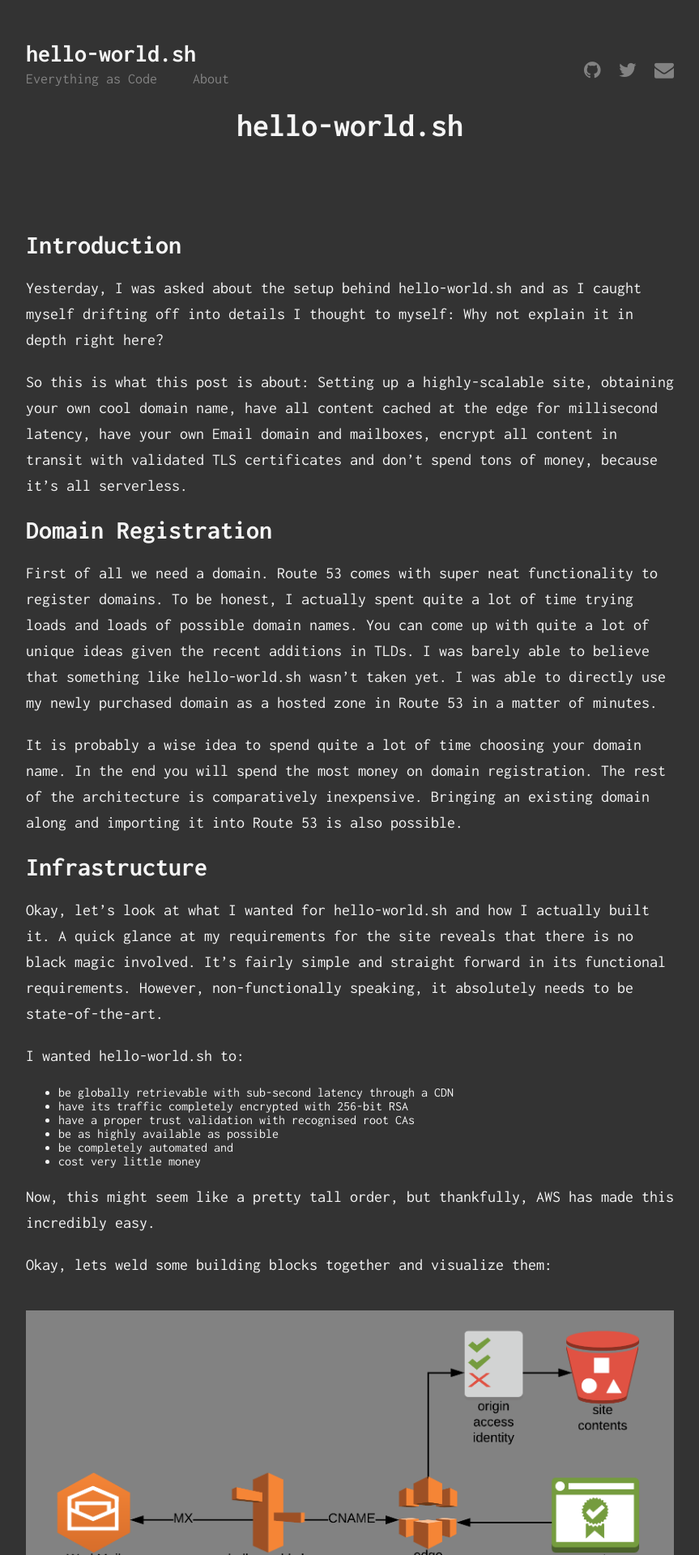
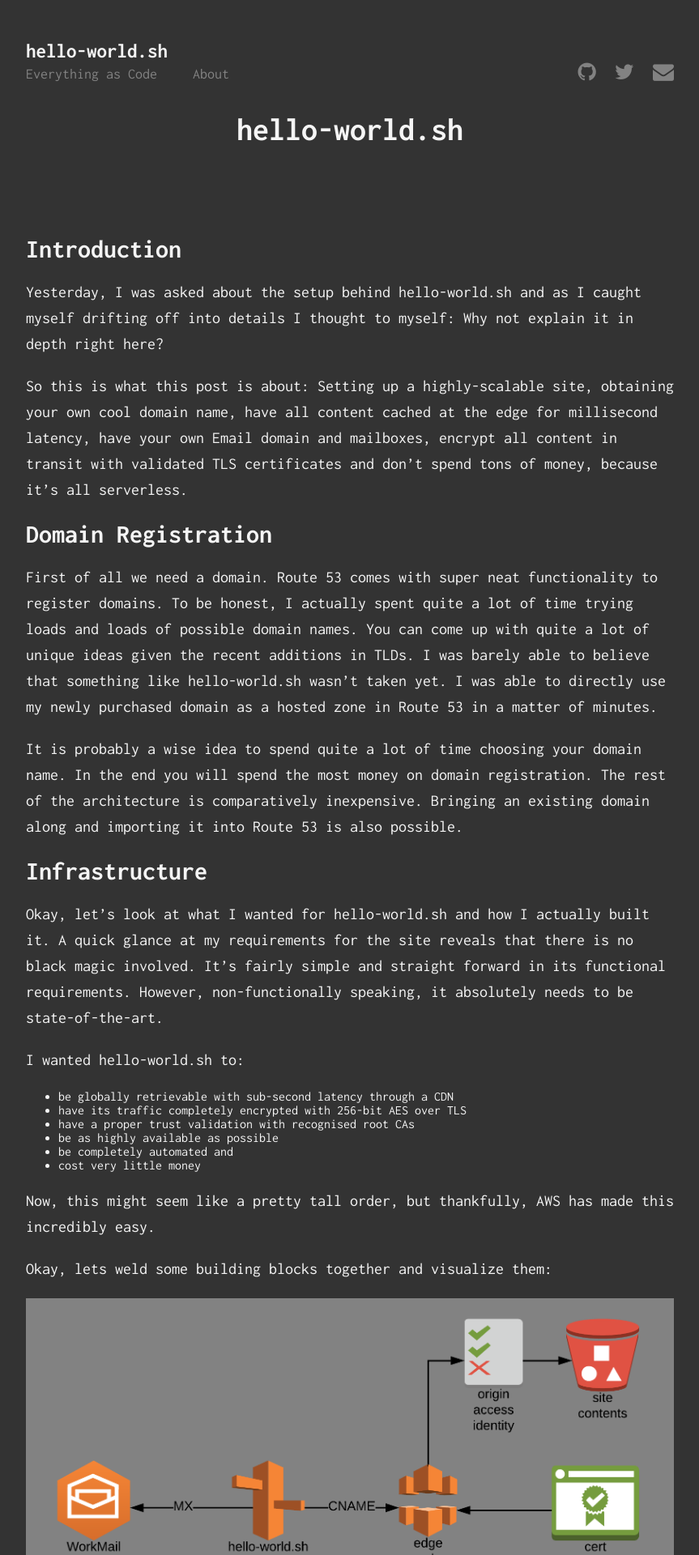
Before and after one commit to helloworlddan/hello-world.sh, a Jekyll site: the page built from site/_posts/2018-08-12-hello-world.sh.markdown, in a window 1280 px wide. Shown: the top 1920 px of the page at 81% size, without its empty margins (208-1071 px from the left). Built offline with Jekyll 4.4.1, drawn with Linux system fonts in a browser that asks for light colours.

Commit message:
clean up
Signed-off-by: Daniel Stamer <daniel.stamer@cloudreach.com>

```diff
--- a/site/_config.yml
+++ b/site/_config.yml
@@ -1,7 +1,6 @@
 title: hello-world.sh
 description: Everything as Code
 
-baseurl: ""
 url: "http://hello-world.sh"
 
 author:
--- a/site/_includes/header.html
+++ b/site/_includes/header.html
@@ -3,8 +3,8 @@
         <a href="/" class="logo">{{ site.title }}</a>
 
         <ul class="menu">
-            <li class="menu__entry"><a href="{{ '/' | prepend: site.baseurl }}">Everything as Code</a></li>
-            <li class="menu__entry"><a href="{{ '/about/index.html' | prepend: site.baseurl }}">About</a></li>
+            <li class="menu__entry"><a href="/">Everything as Code</a></li>
+            <li class="menu__entry"><a href="/about/index.html">About</a></li>
         </ul>
     </div>
 
--- a/site/_posts/2018-08-12-hello-world.sh.markdown
+++ b/site/_posts/2018-08-12-hello-world.sh.markdown
@@ -42,7 +42,7 @@ needs to be state-of-the-art.
 I wanted hello-world.sh to:
 
 * be globally retrievable with sub-second latency through a CDN
-* have its traffic completely encrypted with 256-bit RSA
+* have its traffic completely encrypted with 256-bit AES over TLS
 * have a proper trust validation with recognised root CAs
 * be as highly available as possible
 * be completely automated and
--- a/site/_posts/2018-09-03-the-promise-of-fargate.markdown
+++ b/site/_posts/2018-09-03-the-promise-of-fargate.markdown
@@ -18,7 +18,7 @@ abstraction. We don't really care how the container is executed. Here is
 container icon [@kelseyhightower](https://twitter.com/kelseyhightower) putting
 it in very simple, but complete words:
 
-{% twitternocache https://twitter.com/kelseyhightower/status/1002613402747920384 %}
+{% twitter https://twitter.com/kelseyhightower/status/1002613402747920384 %}
 
 (Note that, K8S pods are roughly the same concept as ECS tasks)
 
@@ -32,7 +32,7 @@ because the service hides (abstracts) the node/machine from the consumer. This
 becomes even more apparent with the latest time and event-based scheduling
 features announced by Deepak Dayama, Product Lead of Fargate and ECS:
 
-{% twitternocache https://twitter.com/saysdd/status/1034610825741316096 %}
+{% twitter https://twitter.com/saysdd/status/1034610825741316096 %}
 
 The integration of event-based triggers for Fargate lets developers integrate
 long-running tasks into serverless architectures, which would otherwise be
--- a/site/_sass/_default.scss
+++ b/site/_sass/_default.scss
@@ -21,7 +21,7 @@ p {
 }
 
 img {
-    margin: 40px auto;
+    margin: 20px auto;
     display: block;
     background-color: $cloudy;
     max-width: 100%;
@@ -78,8 +78,8 @@ strong {
 }
 
 .logo {
-    font-size: 30px;
-    font-weight: 700;
+    font-size: 25px;
+    font-weight: 600;
     color: $iron;
     display: block;
 }
@@ -108,7 +108,7 @@ strong {
 
 .social-links {
     float:right;
-    font-size: 24px;
+    font-size: 26px;
     color: $cloudy;
     list-style-type: none;
 }
@@ -126,8 +126,8 @@ strong {
 }
 
 .page-title__text {
-    font-weight: 700;
-    font-size: 70px;
+    font-weight: 600;
+    font-size: 55px;
 }
 
 .page-title__subtitle {
```
Also changed, not shown: site/_includes/category/title.html (deleted, +0 -10 lines), site/_layouts/category.html (deleted, +0 -26 lines), 1 other file.
